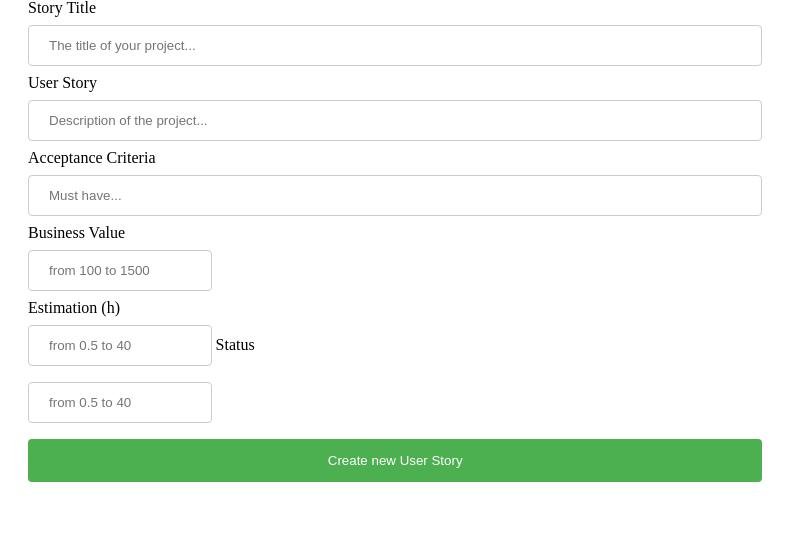
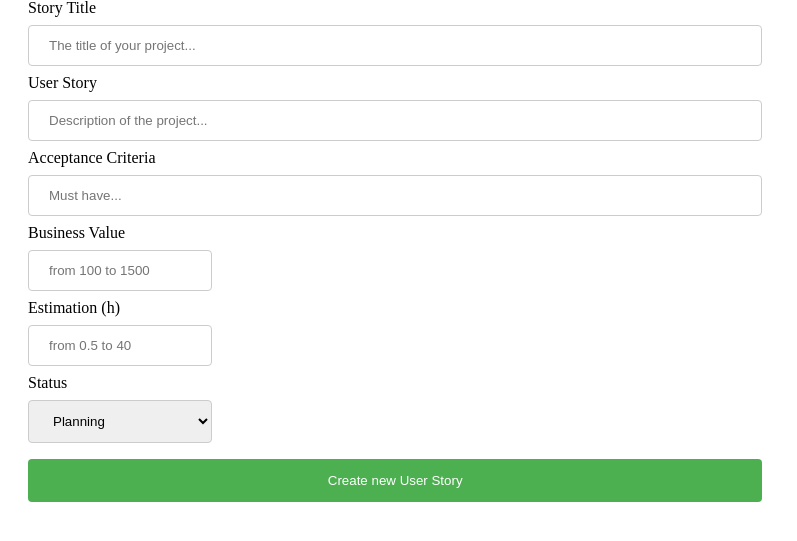
Before and after one commit to CodebyCarol/super-sprinter-3000-CodebyCarol, a Flask app: page /story in a window 1280 px wide. Shown: the part 101-642 px from the top of the page, without its empty margins (0-797 px from the left). Run offline with Flask 2, Linux system fonts and the light colour scheme.

Commit message:
dropdown form created

```diff
--- a/templates/form.html
+++ b/templates/form.html
@@ -75,9 +75,16 @@
         <label for="value">Estimation (h)</label>
         </br>
         <input type="number" name="estimation" placeholder="from 0.5 to 40" min="0.5" max="40" step="0.5" required>
+        </br>
         <label for="value">Status</label>
         </br>
-        <input type="number" name="status" placeholder="from 0.5 to 40" min="0.5" max="40" step="0.5" required>
+        <select name="status">
+            <option value="planning">Planning</option>
+            <option value="todo">TODO</option>
+            <option value="inprogress">In Progress</option>
+            <option value="review">Review</option>
+            <option value="done">Done</option>
+        </select>
         </br>
         <input type="submit" value="Create new User Story">
     </form>
```
